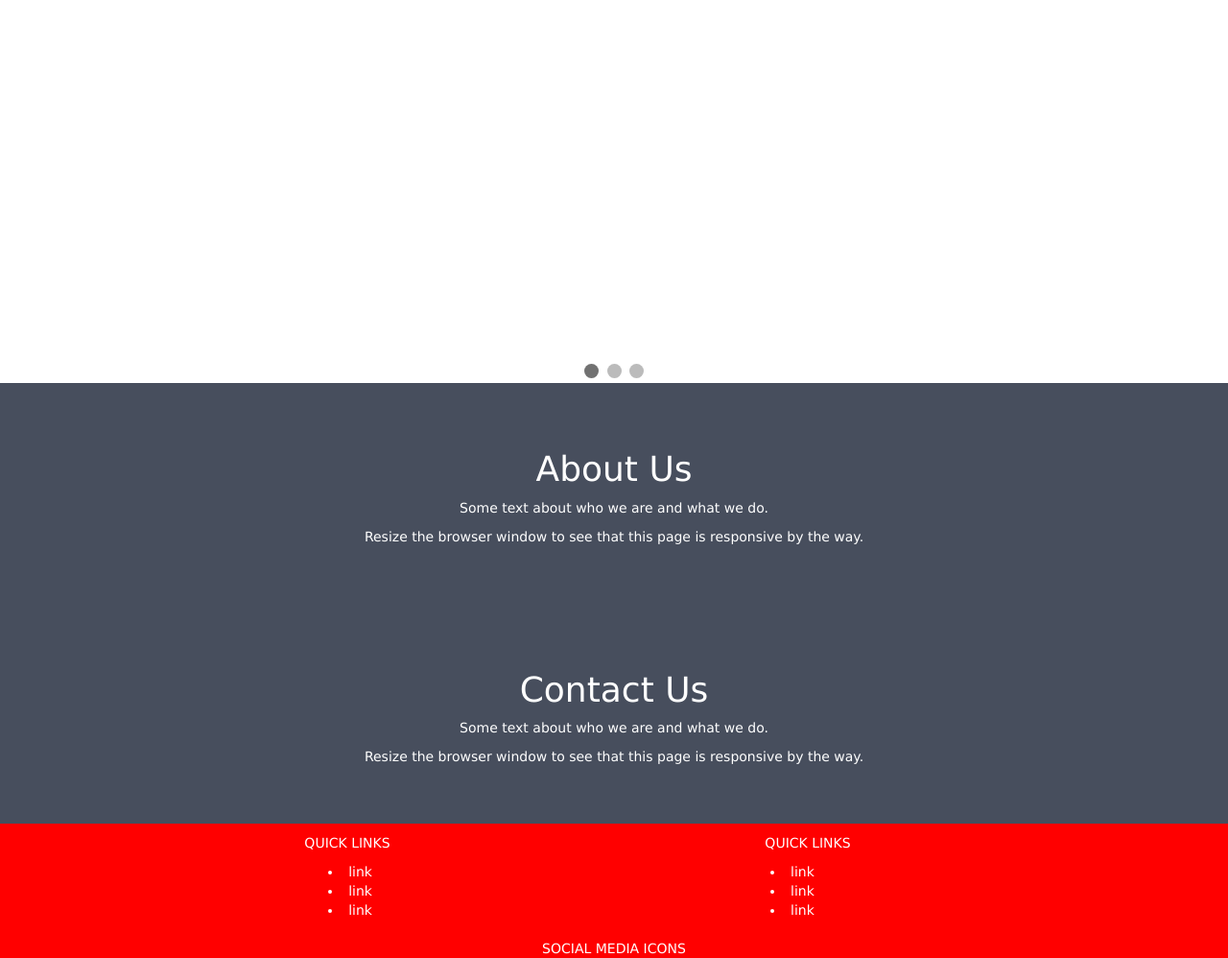
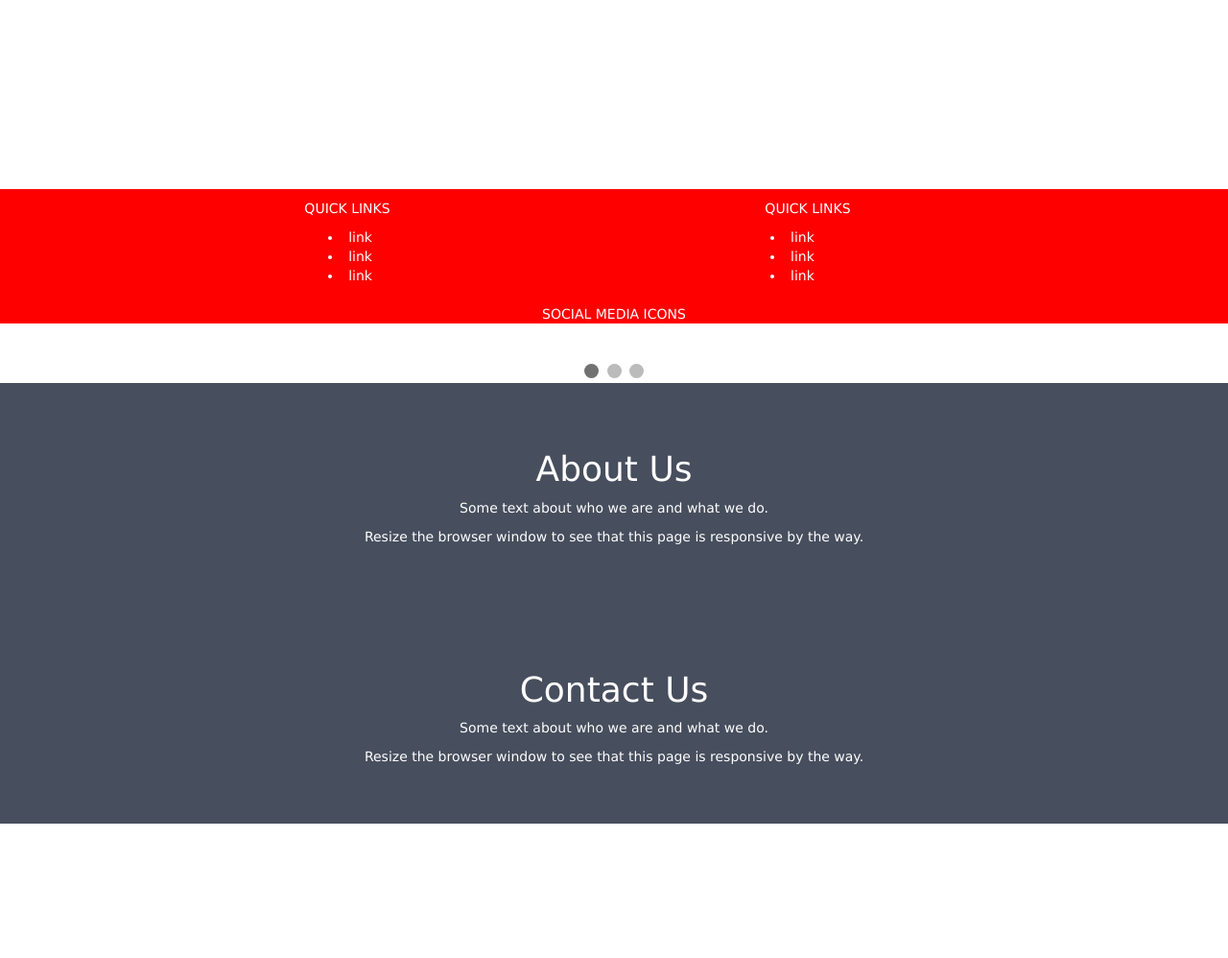
Before and after one commit to manoj-deo/farmer, a Django app: page / in a window 1280 px wide. Shown: the part 463-1461 px from the top of the page at 96% size. After the commit the page ends 1321 px from the top, so only its background shows below. Run offline with Django 3.2, Linux system fonts and the light colour scheme; some libraries are stand-ins or nearby versions.

Commit message:
third commit

```diff
--- a/farmerwebsite/static/css/base.css
+++ b/farmerwebsite/static/css/base.css
@@ -97,6 +97,8 @@ img {vertical-align: middle;}
   color: white;
 }
 .footer {
+   position: fixed;
+   bottom: 0px;
    width: 100%;
    background-color: red;
    color: white;
--- a/farmerwebsite/website/templates/website/base.html
+++ b/farmerwebsite/website/templates/website/base.html
@@ -9,7 +9,7 @@
 <script src="https://maxcdn.bootstrapcdn.com/bootstrap/3.4.1/js/bootstrap.min.js"></script>
 
 {% block title%}
-    <title>Trudawn Solutions</title>
+    <title>Farmer</title>
     {% endblock %}
 
 <link rel="stylesheet" type="text/css"  href="{% static '/css/base.css' %}">
```
